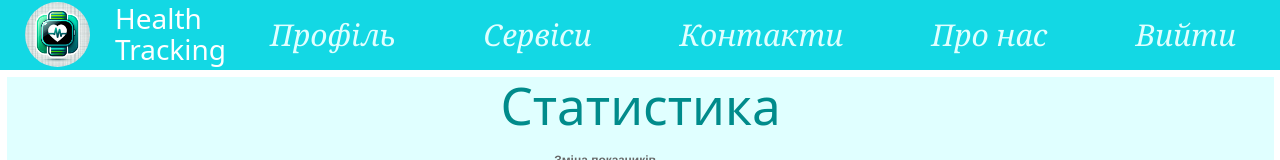
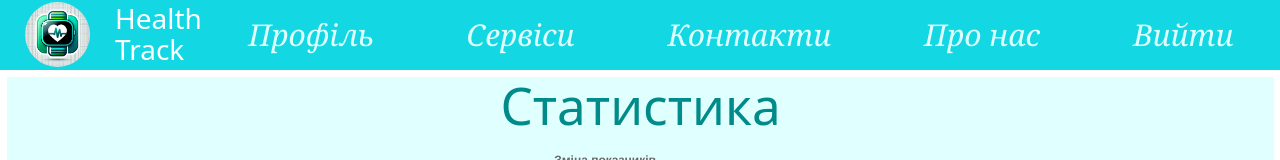
Before and after one commit to ak-parser/LifeTrack, a React (Vite) app in the folder lifetrack.client/: page /patient_history/1 in a window 1280 px wide. Shown: the top 160 px of the page. Built offline with nearby package versions, Linux system fonts and the light colour scheme; no server answers.

Commit message:
Update naming

```diff
--- a/lifetrack.client/src/pages/Patient_history.jsx
+++ b/lifetrack.client/src/pages/Patient_history.jsx
@@ -111,7 +111,7 @@ const Patient_history = () => {
                     <img src={icon} alt="logo" className="circle" />
                     <div className="name">
                         <h1 className="name_system">Health</h1>
-                        <h1 className="name_system">Tracking</h1>
+                        <h1 className="name_system">Track</h1>
                     </div>
                     <h2 className="links" onClick={handleProfile}>
                         Профіль
```
